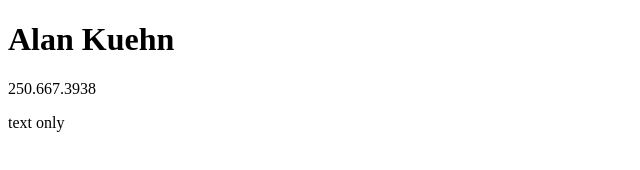
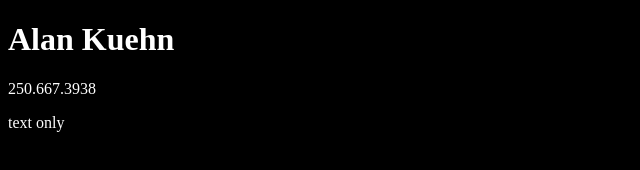
Before and after one commit to alankue/Alan, a plain HTML site: page index.html in a window 1280 px wide. Shown: the whole page, without its empty margins (0-640 px from the left). Drawn offline with Linux system fonts and the light colour scheme.

Commit message:
Black background

```diff
--- a/index.html
+++ b/index.html
@@ -6,6 +6,7 @@
     <meta name="viewport" content="width=device-width, initial-scale=1.0">
     <title>Alan Kuehn</title>
 </head>
+<link rel="stylesheet" href="styles.css">
 <body>
     <h1>Alan Kuehn</h1>
     <p>250.667.3938</p>
--- /dev/null
+++ b/styles.css
@@ -0,0 +1,6 @@
+/* styles.css */
+
+* {
+    color: white;
+    background-color: black;
+  }
```
